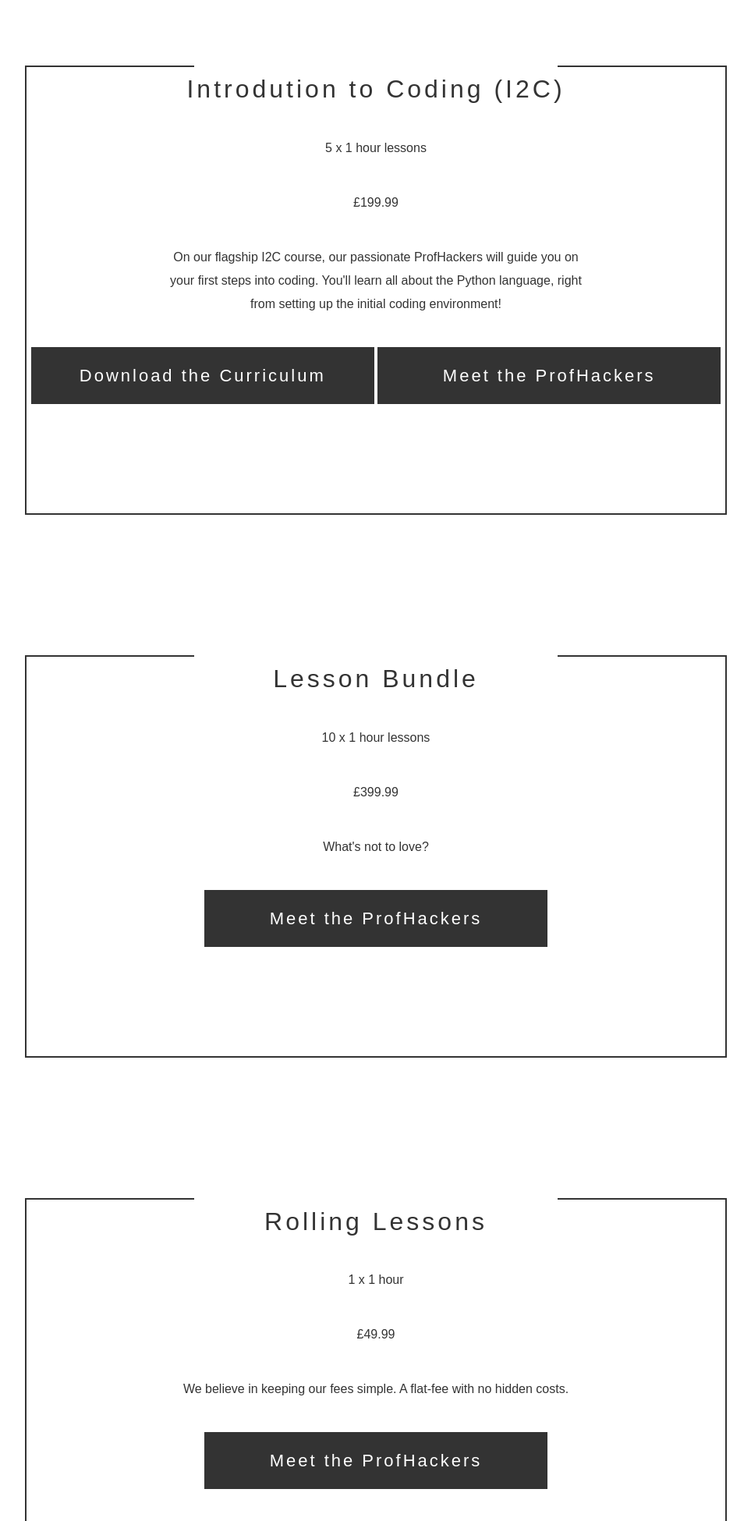
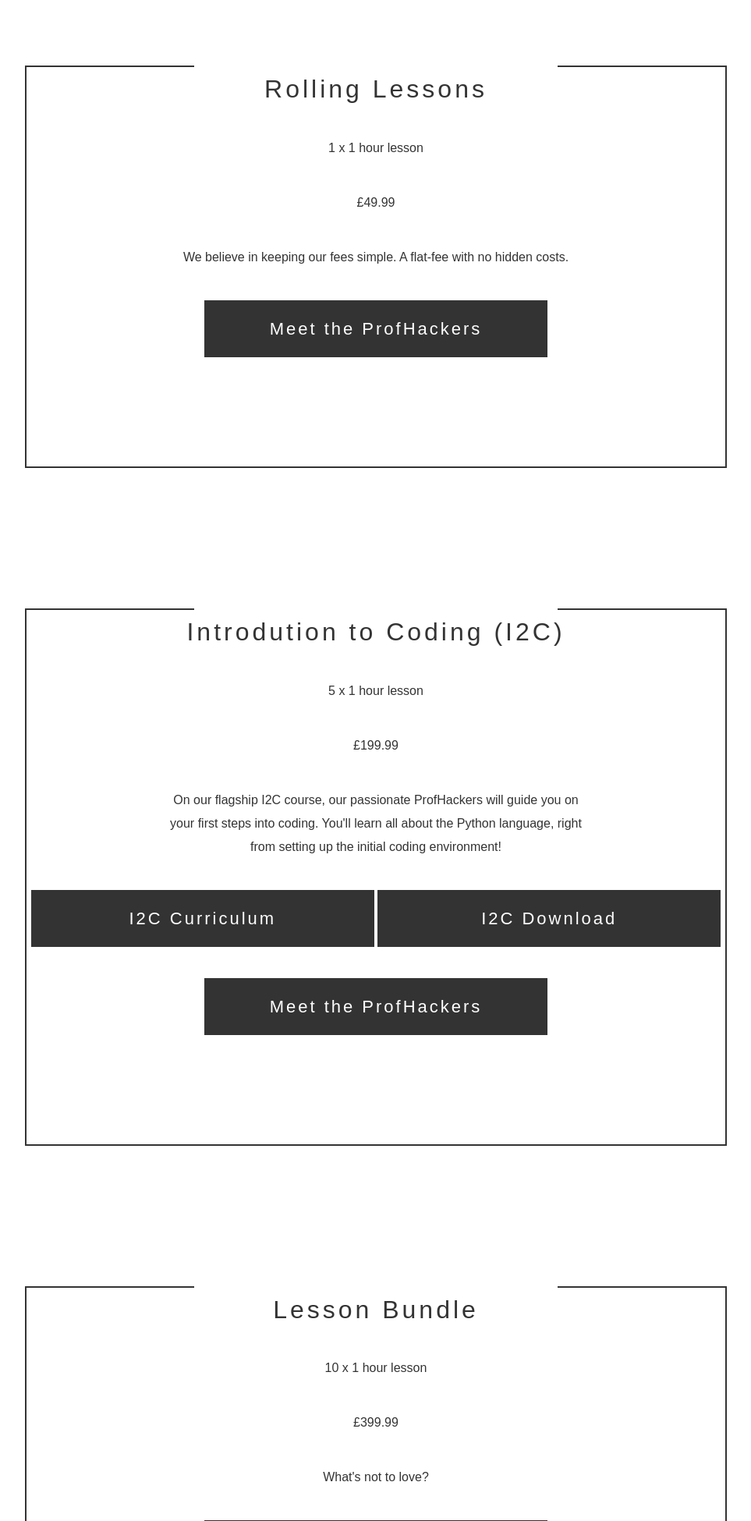
Before and after one commit to HarrisonBoyns/LearnHack, a Flask app: page /costs in a window 1280 px wide. Shown: the part 92-2042 px from the top of the page at 78% size, without its empty margins (158-1121 px from the left). Run offline with Flask 2, Linux system fonts and the light colour scheme; some libraries are stand-ins or nearby versions.

Commit message:
Latest Update

```diff
--- a/application/templates/costs.html
+++ b/application/templates/costs.html
@@ -7,8 +7,8 @@
 
     <script src="//code.jquery.com/jquery-1.11.1.min.js"></script>
     <!------ Include the above in your HEAD tag ---------->
-    {{ render_lesson("Introdution to Coding (I2C)", "5 x 1 hour lessons", "On our flagship I2C course, our passionate ProfHackers will guide you on your first steps into coding. You'll learn all about the Python language, right from setting up the initial coding environment!", "curriculum1", "£199.99") }}
-    {{ render_lesson("Lesson Bundle", "10 x 1 hour lessons", "What's not to love?",Brief_Description="£399.99")}}
-    {{ render_lesson("Rolling Lessons", "1 x 1 hour", "We believe in keeping our fees simple. A flat-fee with no hidden costs.", Brief_Description="£49.99")}}
+    {{ render_lesson("Rolling Lessons", "1 x 1 hour lesson", "We believe in keeping our fees simple. A flat-fee with no hidden costs.", Brief_Description="£49.99")}}
+    {{ render_lesson("Introdution to Coding (I2C)", "5 x 1 hour lesson", "On our flagship I2C course, our passionate ProfHackers will guide you on your first steps into coding. You'll learn all about the Python language, right from setting up the initial coding environment!", "curriculum1", "£199.99") }}
+    {{ render_lesson("Lesson Bundle", "10 x 1 hour lesson", "What's not to love?",Brief_Description="£399.99")}}
 
 {% endblock %}
--- a/application/templates/macros/lesson_macro.html
+++ b/application/templates/macros/lesson_macro.html
@@ -15,7 +15,9 @@
 
 
     {% if Curriculum %}
-    <a href="/home/clacker/Documents/LearnHackUpdated-master/application.py", download="application.py">Download the Curriculum</a>
+    <a href="/home/clacker/Documents/LearnHackUpdated-master/application.py", download="application.py">I2C Curriculum</a>
+    <a href="/home/clacker/Documents/LearnHackUpdated-master/application.py", download="application.py">I2C Download</a>
+
     {% endif %}
 
     <a href="{{ url_for('hackers') }}">Meet the ProfHackers</a>
```
